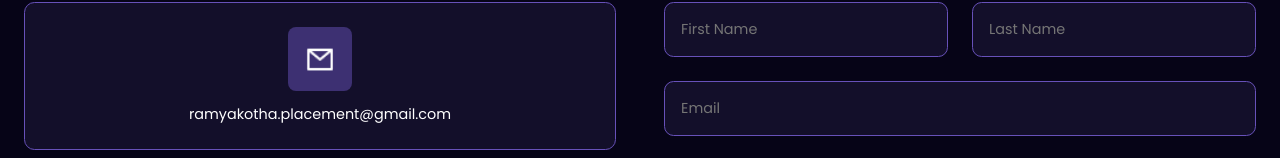
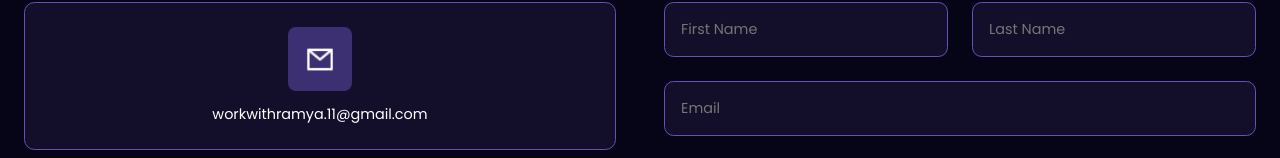
Before and after one commit to ramyaakotha/ramya-portfolio, a React (Create React App) app: page / in a window 1280 px wide. Shown: the part 1851-2009 px from the top of the page. Built offline with nearby package versions, Linux system fonts and the light colour scheme.

Commit message:
build issue and contact details

```diff
--- a/package.json
+++ b/package.json
@@ -3,13 +3,13 @@
   "version": "0.1.0",
   "private": true,
   "dependencies": {
+    "@mui/icons-material": "^6.4.3",
     "@testing-library/jest-dom": "^5.17.0",
     "@testing-library/react": "^13.4.0",
     "@testing-library/user-event": "^13.5.0",
     "emailjs-com": "^3.2.0",
     "react": "^18.2.0",
     "react-dom": "^18.2.0",
-    "react-google-material-icons": "^1.0.4",
     "react-scripts": "5.0.1",
     "react-slick": "^0.30.2",
     "slick-carousel": "^1.8.1",
--- a/src/Components/ContactMe/ContactMe.jsx
+++ b/src/Components/ContactMe/ContactMe.jsx
@@ -11,8 +11,8 @@ const ContactMe = () => {
         <div style={{flex:1}}>
             <ContactInfoCard
             iconUrl='../assets/email.png'
-            text= 'ramyakotha.placement@gmail.com'
-            click={() => window.location = 'mailto:ramyakotha.placement@gmail.com'}
+            text= 'workwithramya.11@gmail.com'
+            click={() => window.location = 'mailto:workwithramya.11@gmail.com'}
             />
              <ContactInfoCard
             iconUrl='../assets/github.png'
```
Also changed, not shown: 1 other file (tests, documents, lock files or other folders).
